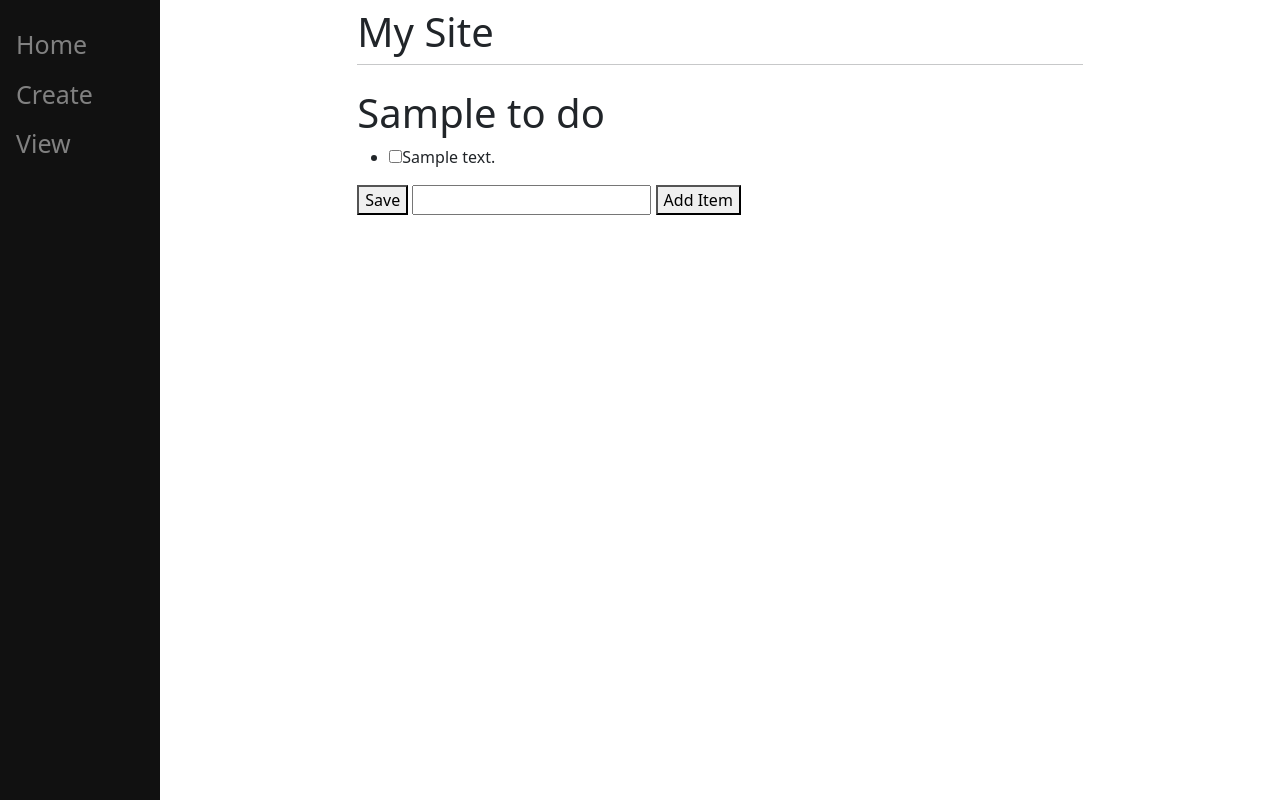
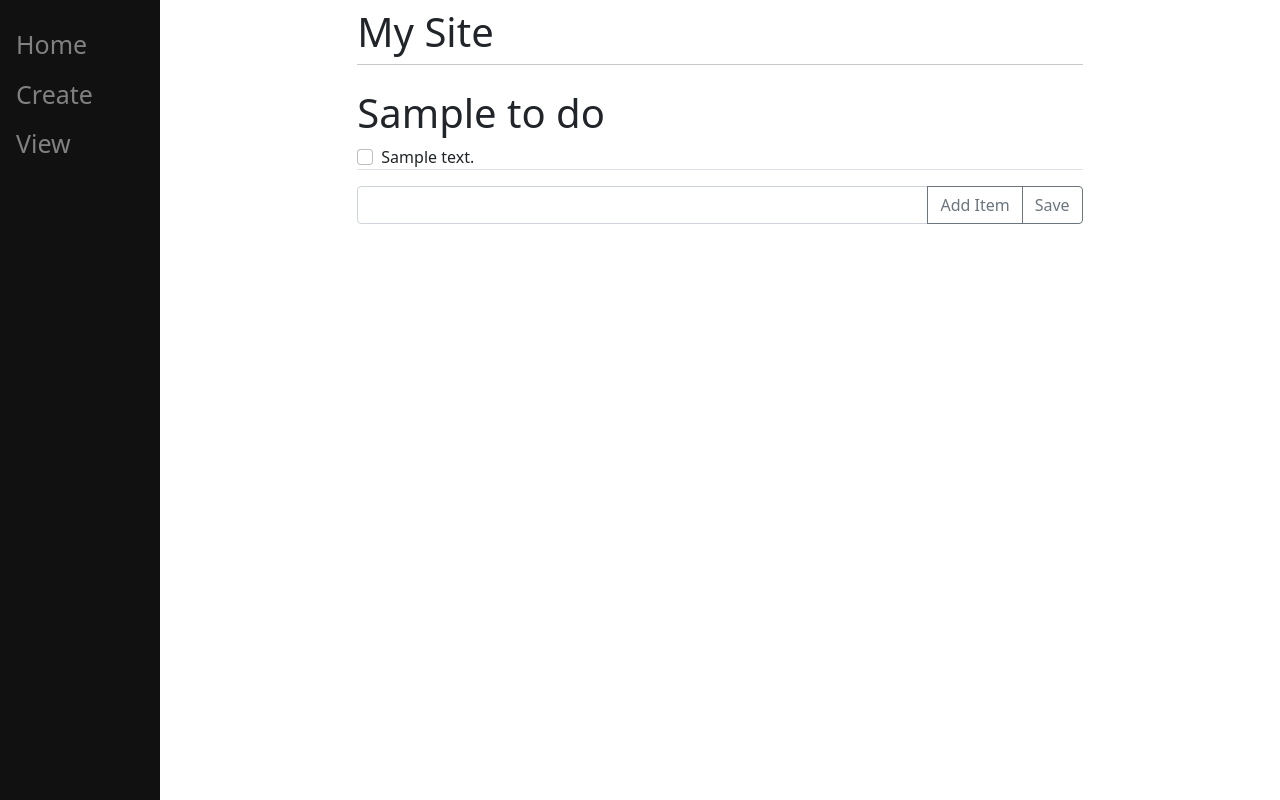
Before and after one commit to manderson21/todolist-site, a Django app: template main/templates/main/list.html in a window 1280 px wide. Run offline with Django 3.2, Linux system fonts and the light colour scheme; the template is opened without the code that fills it: most values are stand-ins (such as "Sample title", 1, 10 or a date in 2020).

```diff
--- a/main/forms.py
+++ /dev/null
@@ -1,6 +0,0 @@
-from django import forms
-
-
-class CreateNewList(forms.Form):
-    name = forms.CharField(label="Name", max_length=200)
-    check = forms.BooleanField(required=False)
--- a/main/templates/main/create.html
+++ b/main/templates/main/create.html
@@ -6,10 +6,8 @@
     <form method="post" action="/create/" class="form-group">
         {% csrf_token %}
         <div class="input-group mb-3">
-            <div class="input-group-prepend">
-                <button type="submit" name="save" class="btn btn-success">Create New</button>
-            </div>
-            {{ form.name }}
+            <input type="text" name="txtTodoList" placeholder="Todo List Name" class="form-control">
+            <button type="submit" name="save" class="btn btn-outline-secondary">Create New</button>
         </div>
     </form>
 {% endblock %}
--- a/main/templates/main/list.html
+++ b/main/templates/main/list.html
@@ -3,19 +3,22 @@
 
 {% block content %}
     <h1>{{ to_do_list.name }}</h1>
-    <form method="post" action="#">
+    <form method="post" action="#" class="form-group">
         {% csrf_token %}
-        <ul>
             {% for item in to_do_list.item_set.all %}
+                <div class="form-check mb-0 border-bottom">
                 {% if item.complete == True %}
-                    <li><input type="checkbox" value="clicked" name="c{{ item.id }}" checked>{{ item.text }}</li>
+                    <input id="c{{ item.id }}" class="form-check-input" type="checkbox" value="clicked" name="c{{ item.id }}" checked>
                 {% else %}
-                    <li><input type="checkbox" value="clicked" name="c{{ item.id }}">{{ item.text }}</li>
+                    <input id="c{{ item.id }}" class="form-check-input" type="checkbox" value="clicked" name="c{{ item.id }}">
                 {% endif %}
+                    <label class="form-check-label" for="c{{ item.id }}">{{ item.text }}</label>
+                </div>
             {% endfor %}
-        </ul>
-        <button type="submit" name="save" value="save">Save</button>
-        <input type="text" name="new">
-        <button type="submit" name="newItem" value="newItem">Add Item</button>
+        <div class="input-group mb-3 mt-3">
+            <input type="text" name="txtNewItem" class="form-control">
+            <button type="submit" name="btnNewItem" value="newItem" class="btn btn-outline-secondary">Add Item</button>
+            <button type="submit" name="btnChangeItem" value="save" class="btn btn-outline-secondary">Save</button>
+        </div>
     </form>
 {% endblock %}
```
